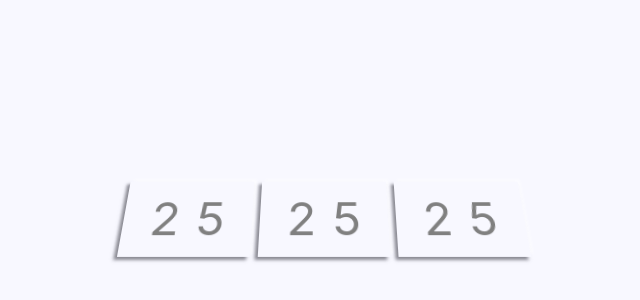
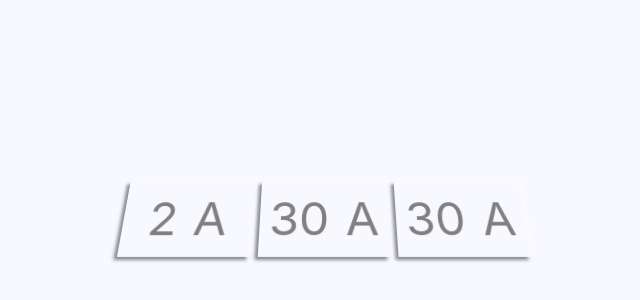
Before and after one commit to AbielKiflu/pomodoro, a React (Create React App) app: page / in a window 1280 px wide. Shown: the part 182-482 px from the top of the page, without its empty margins (316-956 px from the left). Built offline with nearby package versions, Linux system fonts and the light colour scheme.

Commit message:
TimeCalculator

```diff
--- a/src/components/timmer/FlipTimmer.js
+++ b/src/components/timmer/FlipTimmer.js
@@ -2,22 +2,36 @@ import styled from "styled-components";
 import { StyleSheet } from "react";
 
 const FlipTimmer = () => {
+  const minutes = 150;
+
+  const Calculator = (minutes) => {
+    let h = 0;
+    let m = 0;
+    let s = 0;
+    h = Math.floor(minutes / 60);
+    m = Math.floor(minutes % 60);
+    s = Math.floor(m % 60);
+
+    return { hr: h, min: m, sec: s };
+  };
+
+  let obj = Calculator(minutes);
+
   return (
     <Container>
-      <Inner>
-        <span>2</span>
-        <span>5</span>
-      </Inner>
-      <Inner>
-        <span>2</span>
-        <span>5</span>
-      </Inner>
+      <Timer val1={obj.hr} val2={"A"} />
+      <Timer val1={obj.min} val2={"A"} />
+      <Timer val1={obj.sec} val2={"A"} />
+    </Container>
+  );
+};
 
-      <Inner>
-        <span>2</span>
-        <span>5</span>
-      </Inner>
-    </Container>
+const Timer = ({ val1, val2 }) => {
+  return (
+    <Inner>
+      <span>{val1}</span>
+      <span>{val2}</span>
+    </Inner>
   );
 };
 
@@ -49,7 +63,7 @@ const Inner = styled.div`
     font-size: 3rem;
     color: gray;
     backface-visibility: hidden;
-    transition: transform 2s ease-in-out;
+    transition: transform 1s ease-in-out;
   }
 
   & span:hover {
```
